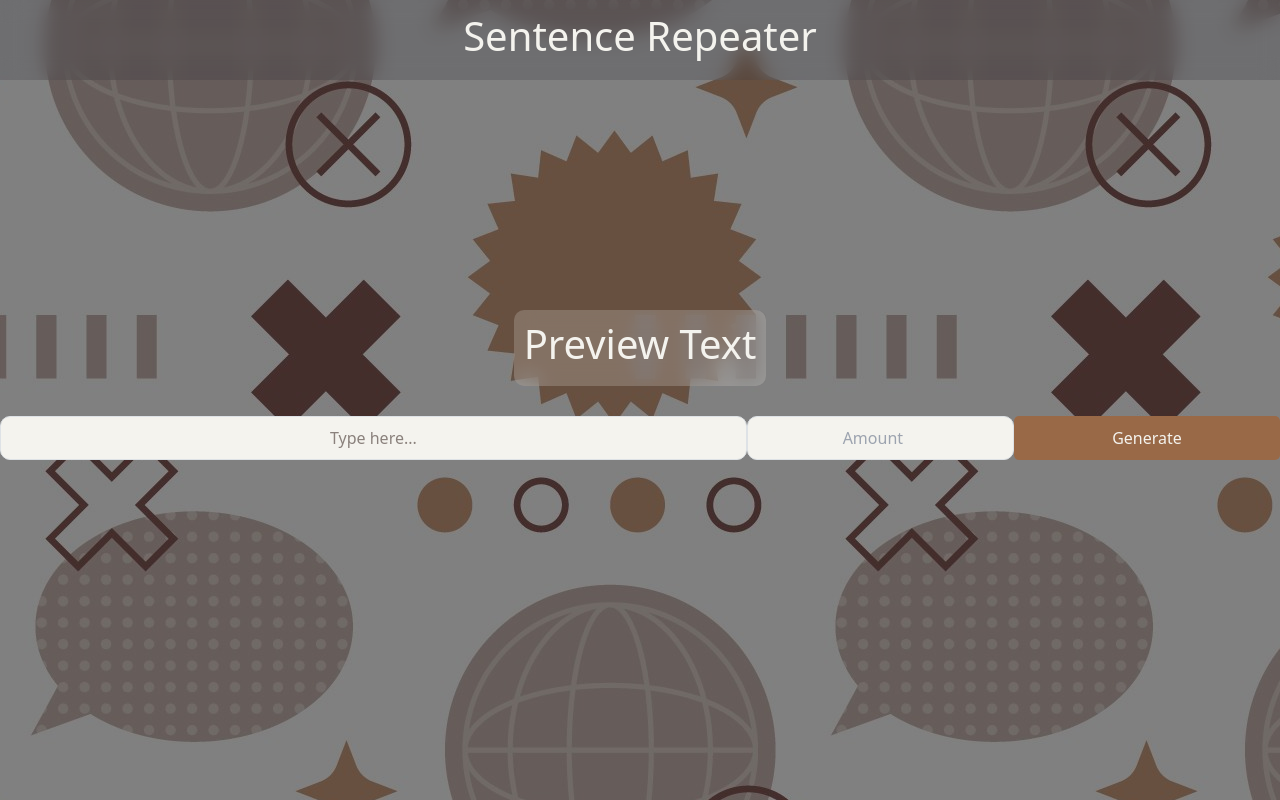
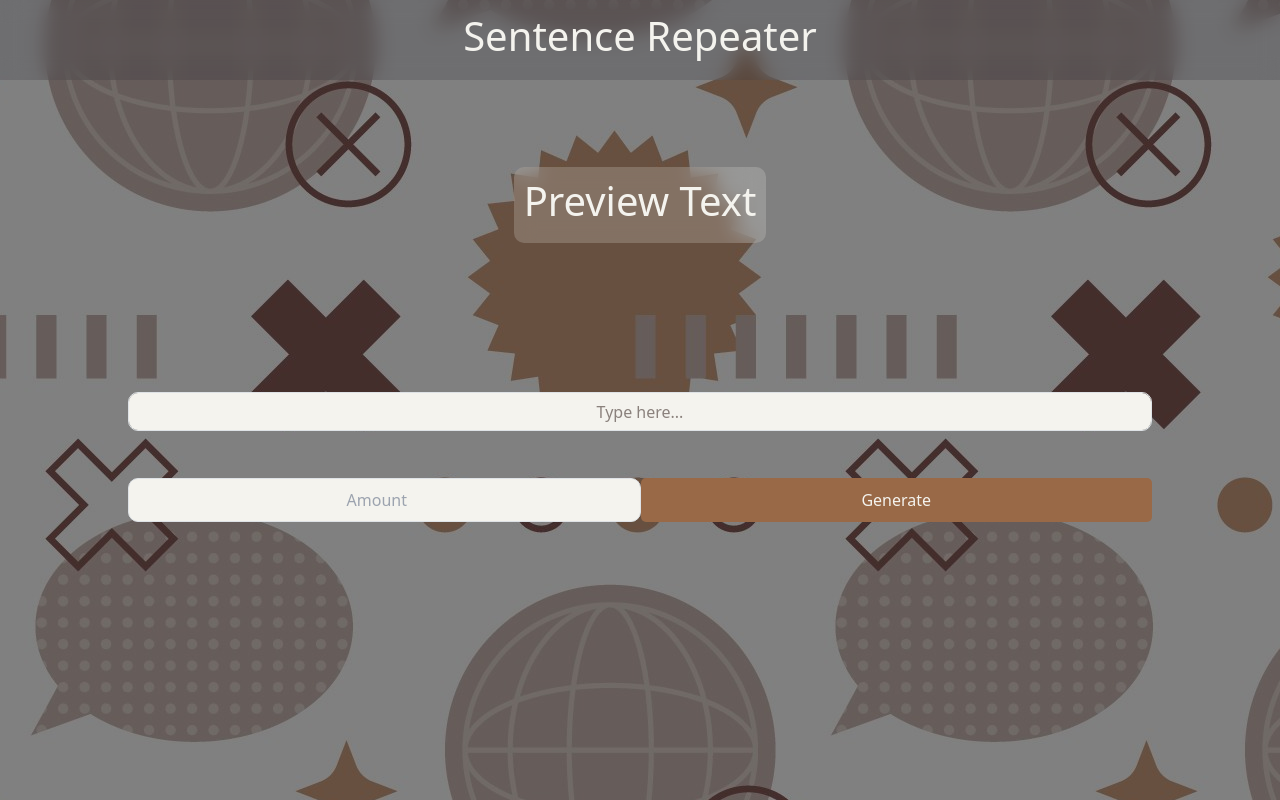
Before and after one commit to akael888/sentence-repeater, a React (Create React App) app in the folder my-app/: page / in a window 1280 px wide. Built offline with nearby package versions, Linux system fonts and the light colour scheme.

Commit message:
fix and feat : CSS Overhaul

```diff
--- a/my-app/src/App.js
+++ b/my-app/src/App.js
@@ -2,6 +2,7 @@ import "./App.css";
 import { useEffect, useState } from "react";
 import Repeater from "./components/repeater";
 import Mode from "./components/toggle-mode";
+import bg from "./img/background-img.jpg";
 
 function App() {
   // Repeater Components
@@ -24,10 +25,13 @@ function App() {
   }, [isDarkMode]);
 
   return (
-    <div className="w-screen h-screen text-center shrink-1">
+    <div
+      className="w-screen h-screen flex flex-col bg-center bg-repeat text-center shrink-1 overflow-scroll  "
+      style={{ backgroundImage: `url(${bg})` }}
+    >
       <header
         className={
-          "min-h-[10vh] w-screen flex flex-col items-center justify-center font-[calc(10px_+_2vmin)] text-main-color absolute text-center z-[100]" +
+          "h-[10%] min-h-[10vh] w-screen flex flex-col items-center justify-center font-[calc(10px_+_2vmin)] text-main-color  text-center z-[100]  sticky top-0" +
           tw_appHeader_glassMorphBG
         }
       >
@@ -36,7 +40,7 @@ function App() {
           darkModeChangesTitle={handleDarkModeChanges}
         />
       </header>
-      <div>
+      <div className="w-full h-full">
         <Repeater />
       </div>
     </div>
@@ -46,7 +50,7 @@ function App() {
 function TitleHeader({ darkModeTitle, darkModeChangesTitle }) {
   return (
     <>
-      <div className="w-full h-full">
+      <div className="w-full h-full grid content-center">
         <h1>Sentence Repeater</h1>
 
         {/* <Mode
--- a/my-app/src/components/generator.js
+++ b/my-app/src/components/generator.js
@@ -252,7 +252,12 @@ function Generator({
 
   return (
     <>
-      <div className={"w-[50%] inline-flex place-content-end rounded-[10px]"}>
+      <div className="w-full h-full">
+        <div
+          className={
+            "w-full inline-flex max-w-[80%] [&>*]:max-w-[80%] place-content-end rounded-[10px]"
+          }
+        >
           <input
             className={
               "w-full bg-[color:var(--main-color)] text-[color:var(--opposite-color)] text-center border border-[color:var(--opposite-color)] rounded-[10px] border-solid empty:bg-[color:var(--main-color)]" +
@@ -278,6 +283,7 @@ function Generator({
             </button>
           </div>
         </div>
+      </div>
     </>
   );
 }
--- a/my-app/src/components/repeater.js
+++ b/my-app/src/components/repeater.js
@@ -5,7 +5,7 @@ import ShowResult from "./result";
 import Preview from "./text-preview";
 // import css from "./repeater.module.css";
 import TextInput from "./text-input";
-import bg from "../img/background-img.jpg";
+
 import VariableModal from "./var-modal";
 
 function Repeater() {
@@ -13,7 +13,6 @@ function Repeater() {
   const [variables, setVariables] = useState(new Map()); //To Count Each Variables
   const [generatedSentence, setGeneratedSentence] = useState([]); //For the created Sentences
   const [highestListVar, setHighestListVar] = useState({ list: [] });
-
 
   //to update changes within the generated sentence in the parent component
 
@@ -59,23 +58,16 @@ function Repeater() {
     setHighestListVar(passedVariable);
   };
 
-
-
   return (
     <>
-
       <div
-        className="w-screen min-h-screen flex bg-center bg-repeat justify-center overflow-hidden text-opposite-color shrink-1"
-        style={{ backgroundImage: `url(${bg})` }}
+        className={`w-full h-full grid place-items-center m-auto gap-[15px]`}
       >
-        <div className="w-screen h-full grid place-items-center m-auto gap-[30px]">
         <Preview
           incomingPreviewText={previewText}
           incomingVariables={variables}
         />
-          <div
-            className={"h-full w-full inline-flex items-start content-center"}
-          >
+        <div className={"h-full w-full grid grid-rows-2 place-self-center "}>
           {/*Kurang Animasi*/}
           <TextInput
             incomingHandlePreviewTextChanges={handlePreviewTextChanges}
@@ -91,15 +83,12 @@ function Repeater() {
           />
         </div>
         <>
-            <div
-              className={"grid w-full items-center content-center gap-[30px]"}
-            >
+          <div className={"grid w-full items-center content-center gap-[30px]"}>
             <VariableTable
               incomingVariables={variables}
               incomingHandlevariableChanges={handleVariableChanges}
               incomingHandleHighestListVar={handleHighestListVarChanges}
               incomingHighestListVar={highestListVar}
-
             />
             <ShowResult
               arrayResults={generatedSentence}
@@ -108,7 +97,6 @@ function Repeater() {
           </div>
         </>
       </div>
-      </div>
     </>
   );
 }
--- a/my-app/src/components/result.js
+++ b/my-app/src/components/result.js
@@ -80,8 +80,8 @@ function ShowResult({ arrayResults, arrayResultsChange }) {
                 <button className="w-full h-full" onClick={handleCopyClick}>
                   {isCopied ? "Copied!" : "Copy"}
                 </button>
-                <button>Test</button>
-                <button>Test</button>
+                {/* <button>Test</button>
+                <button>Test</button> */}
               </div>
             </div>
           ) : null}
--- a/my-app/src/components/results.module.css
+++ b/my-app/src/components/results.module.css
@@ -15,6 +15,8 @@
     max-width: 35vh;
     max-height: 25vh;
     display: grid;
+    grid-row: 2;
+    grid-row-start: auto;
     text-align: center;
     place-items: center;
 
--- a/my-app/src/components/text-input.js
+++ b/my-app/src/components/text-input.js
@@ -70,10 +70,11 @@ function TextInput({
 
   return (
     <>
+      <div className="w-full h-full flex justify-center items-center">
         <div
           // contentEditable="true"
           className={
-          "w-[70%] h-full bg-main-color place-content-center border border-opposite-color cursor-text rounded-[10px] border-solid" +
+            "w-full h-[30%] max-w-[80%] flex overflow-auto bg-main-color justify-center text-opposite-color items-center border border-opposite-color cursor-text rounded-[10px] border-solid p-[10px]" +
             tw_textInput_hover +
             tw_textInput_focus
           }
@@ -81,6 +82,7 @@ function TextInput({
           onInput={(e) => addVariableOnInput(e)}
         >
           Type here...
+        </div>
       </div>
     </>
   );
--- a/my-app/src/components/text-preview.js
+++ b/my-app/src/components/text-preview.js
@@ -67,11 +67,11 @@ function Preview({ incomingPreviewText, incomingVariables }) {
     <>
       <div
         className={
-          "w-fit h-full grid text-main-color m-auto p-2.5 rounded-[10px]" +
+          "w-fit h-fit max-w-[80%] flex items-center text-center text-main-color m-auto p-2.5 rounded-[10px] overflow-auto" +
           tw_preview_glassMorphBG
         }
       >
-        <h1>{generatePreviewandVariables()}</h1>
+        <h1 className="w-full ">{generatePreviewandVariables()}</h1>
       </div>
     </>
   );
--- a/my-app/src/components/var-modal.js
+++ b/my-app/src/components/var-modal.js
@@ -48,7 +48,7 @@ function VariableModal({
               onClick={handleBackdropClick}
             >
               <div
-                className={` absolute h[50vh] grid gap-[10px] -translate-x-2/4 -translate-y-2/4 leading-[1.4] max-w-[600px] min-w-[300px] px-7 py-3.5 rounded-[3px] left-2/4 top-2/4 ${tw_varModal_glassMorphBG} border border-white`}
+                className={` text-center absolute h[50vh] grid gap-[10px] -translate-x-2/4 -translate-y-2/4 leading-[1.4] max-w-[600px] min-w-[300px] px-7 py-3.5 rounded-[3px] left-2/4 top-2/4 ${tw_varModal_glassMorphBG} border border-white`}
               >
                 <div>
                   <h1>
--- a/my-app/src/components/var-table-body.js
+++ b/my-app/src/components/var-table-body.js
@@ -248,7 +248,7 @@ function VarTableBody({
                   incomingTypeValidator.Date) && <td></td>
               )}
             </> */}{" "}
-            */}
+
           </tr>
         ))}
       </tbody>
--- a/my-app/src/components/variable-table.js
+++ b/my-app/src/components/variable-table.js
@@ -226,10 +226,10 @@ function VariableTable({
         incomingHandleVariableChanges={handleVariableChanges}
       ></VariableModal>
       {incomingVariables !== undefined && incomingVariables.size > 0 ? (
-        <div className={"w-screen rounded-[10px]"}>
+        <div className={"w-screen rounded-[10px] grid justify-center"}>
           <div
             className={
-              "rounded-[10px] w-screen h-full border border-solid border-white border-spacing-[10px]" +
+              "rounded-[10px] w-[80vw] h-full border border-solid border-white border-spacing-[10px]" +
               tw_varTable_glassMorphBG
             }
           >
```
Lines whose indentation alone changed are shown as unchanged.
